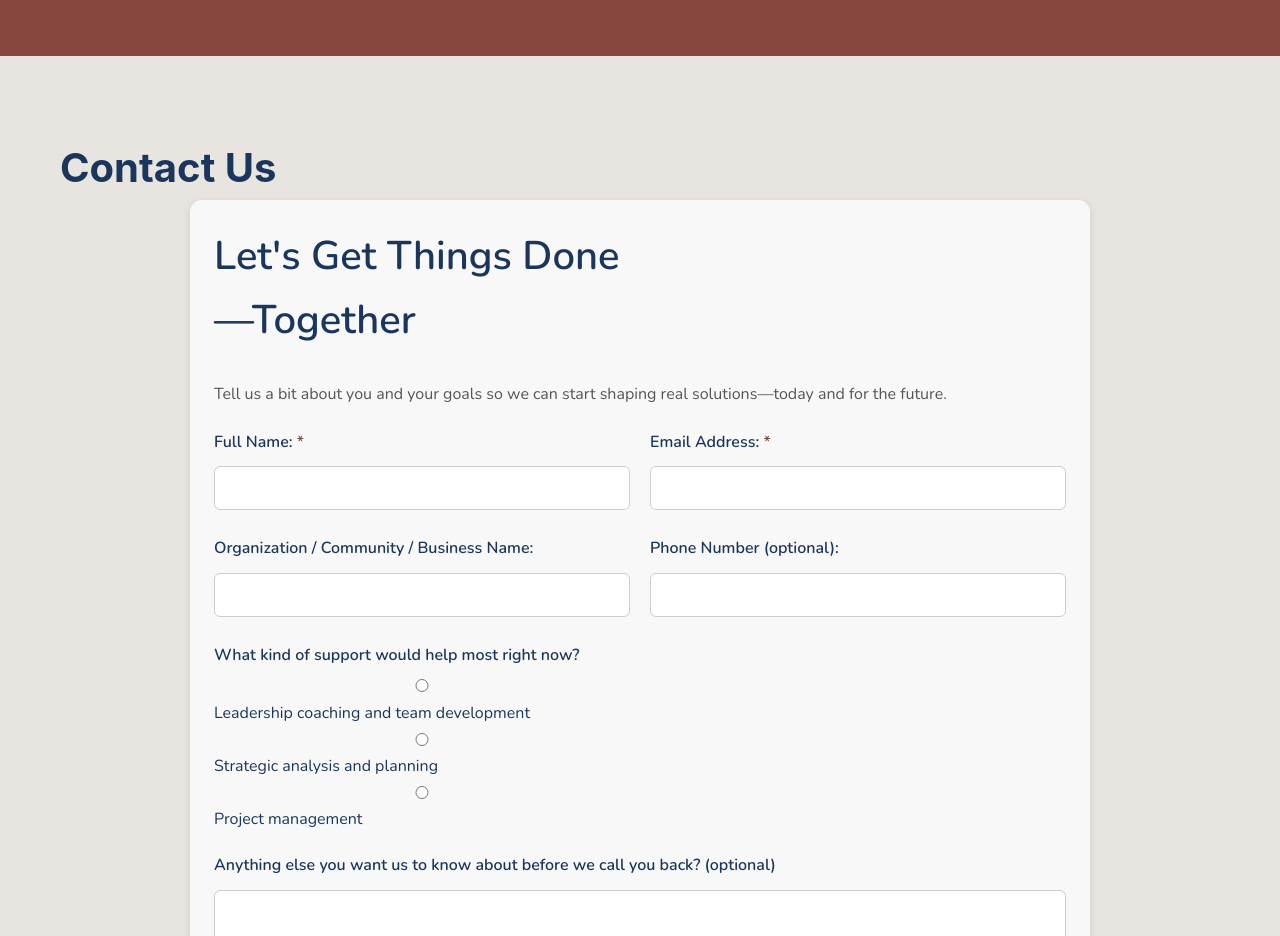
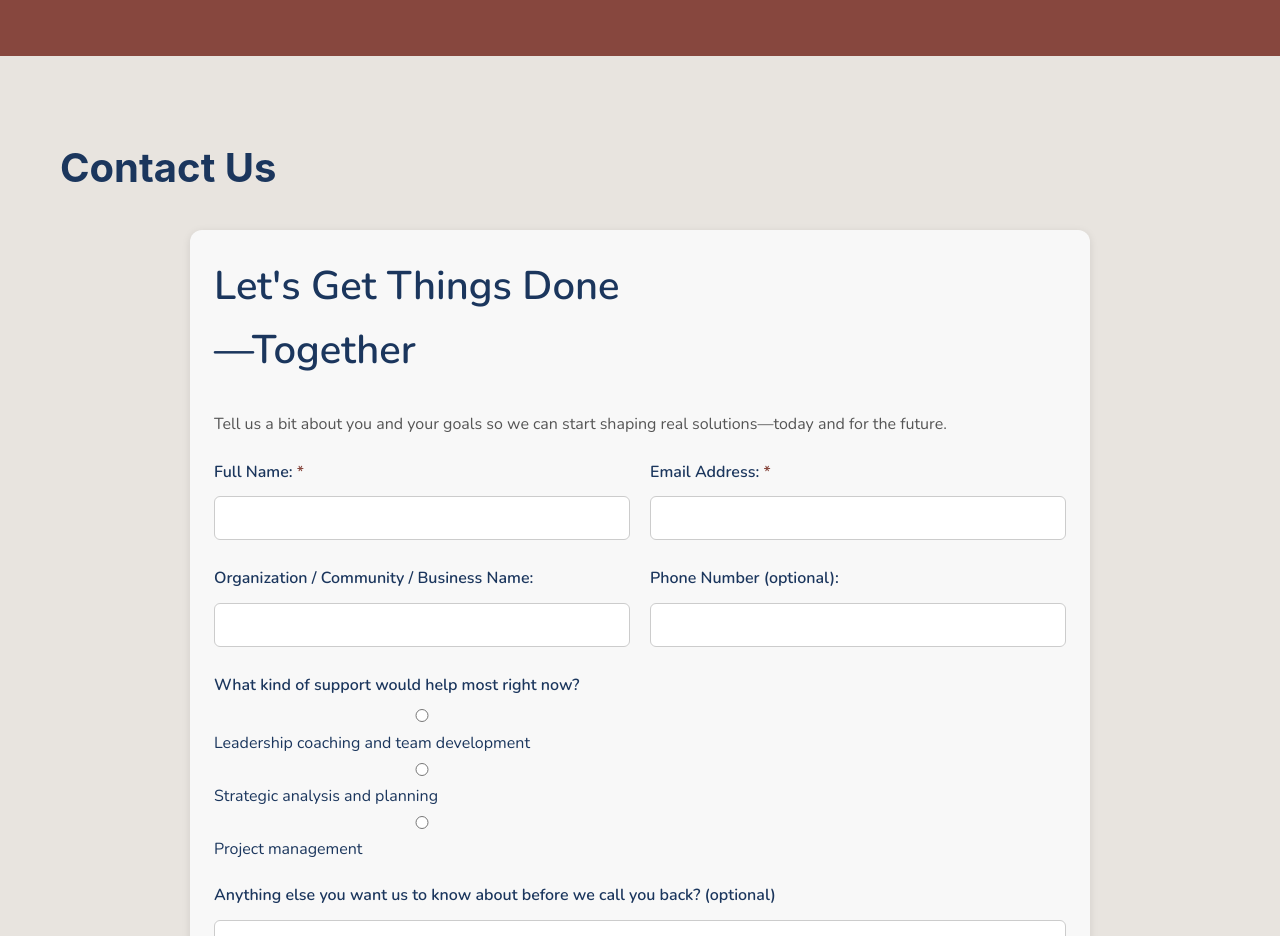
Before and after one commit to jj-zone/GSD-Leaders-Inc, a plain HTML site: page index.html in a window 1280 px wide. Shown: the part 2920-3856 px from the top of the page. Drawn offline with nearby package versions, Linux system fonts and the light colour scheme.

Commit message:
updated version 04

```diff
--- a/index.html
+++ b/index.html
@@ -950,7 +950,7 @@
 
     <section id="contact">
         <div class="container">
-            <h2>Contact Us</h2>
+            <h2 style="padding-bottom: 30px">Contact Us</h2>
             <div class="contact-content">
                 <link href="https://fonts.googleapis.com/css2?family=Nunito:wght@400;600&display=swap" rel="stylesheet">
 
```
